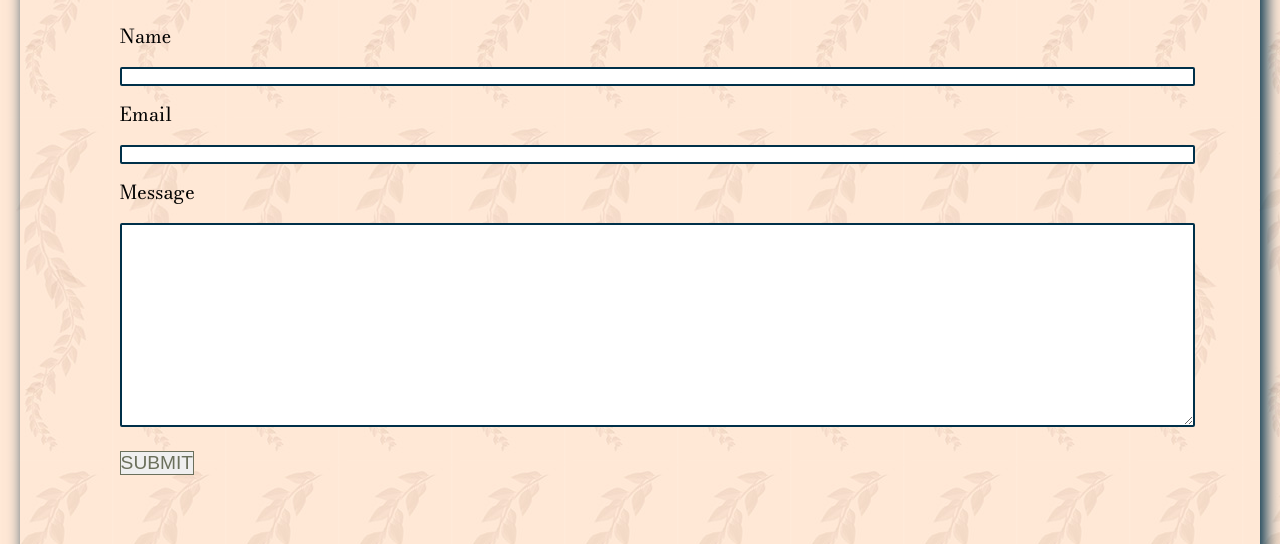
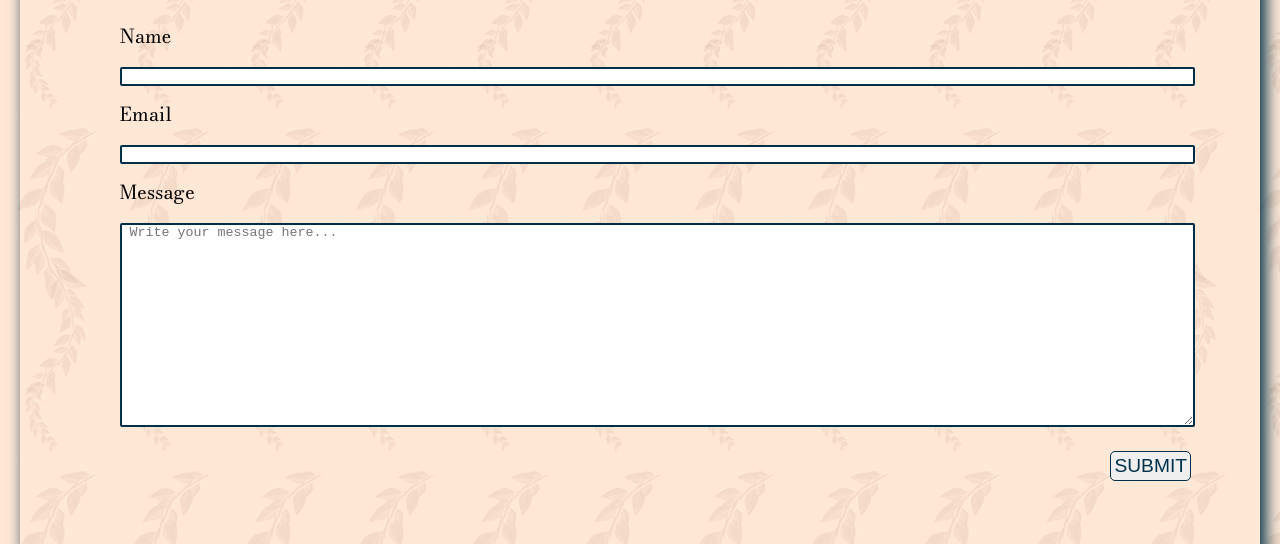
Before and after one commit to AdrienDavy/tech_challenge, a plain HTML site: page contact.html in a window 1280 px wide. Shown: the part 226-770 px from the top of the page. Drawn offline with Linux system fonts and the light colour scheme; a web font is replaced by a local one.

Commit message:
Put submit button on the right in contact.html, changed a bit the position of bghome.jpg

```diff
--- a/contact.html
+++ b/contact.html
@@ -31,16 +31,17 @@
 
         <form action="traitement.php" method="POST" id="myForm">
           <label for="Name">Name</label><br/>
-          <input type="text" name="Name" title="Type your name" id="pseudo"/><br/>
+          <input type="text" name="Name" title="Put your name here" id="pseudo"/><br/>
 
           <label for="Email">Email</label><br/>
-          <input type="email" name="Email" title="Type your email" id="mail"/><br />
+          <input type="email" name="Email" title="Put your email adress here" id="mail"/><br />
 
           <label for="Message">Message</label><br/>
-          <textarea name="Message" title="Type your message" id="message" cols="40" rows="4"></textarea>
+          <textarea name="Message" placeholder=" Write your message here..." id="message" cols="40" rows="4"></textarea>
           <br/>
-
+          <div id="button">
           <input type="submit" value="submit" name="Submit" id="submit" title="Click to send your message"/>
+          </div>
         </form>
       <p style="color: red;" id="error"></p>
     </main>
--- a/style.css
+++ b/style.css
@@ -96,7 +96,7 @@ a {
   align-items: center;
   text-align: center;
   height: 30rem;
-  background: url("bghome.jpg") no-repeat fixed 25% 25%;
+  background: url("bghome.jpg") no-repeat fixed;
   font-family: "bodoni_06ptbold", "Arial", "Helvetica", "sans-serif";
   color: #fff;
   text-shadow: 2px 2px 5px#003049;
@@ -279,14 +279,27 @@ tbody tr:nth-child(even) {
   margin: 20px 0 20px 0;
 }
 
+#button {
+  display: flex;
+  width: 90%;
+  justify-content: flex-end;
+}
 #submit {
   font-size: 1em;
-  color: #6b705c;
-  border: 1px solid;
+  color: #003049;
+  border: 1px solid #003049;
+  border-radius: 5px;
   text-transform: uppercase;
+  transition-duration: 200ms;
+  transition-property: all;
+  transition-timing-function: ease-in-out;
+  padding: 3px;
 }
 
 #submit:hover {
-  color: #003049;
+  color: #fff;
   cursor: pointer;
+  padding: 8px;
+  background-color: #003049;
+  border: 2px solid #fff;
 }
```
Also changed, not shown: script.js (line endings or trailing spaces).
